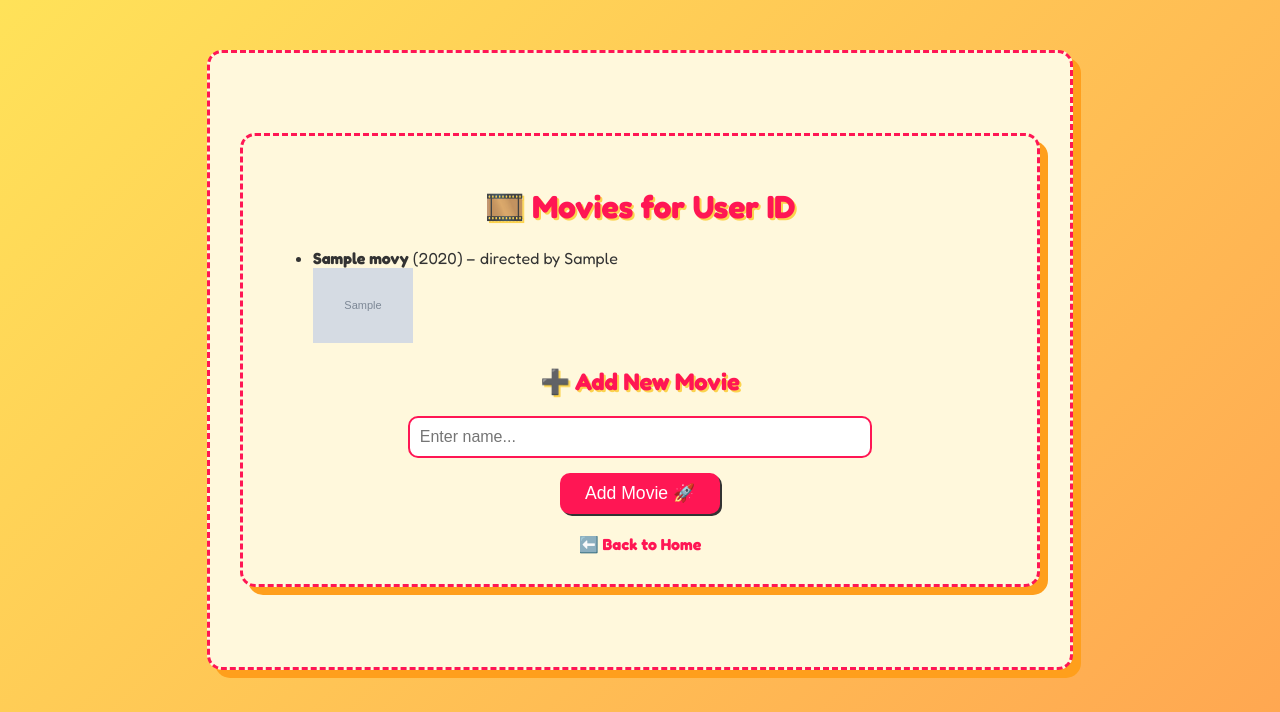
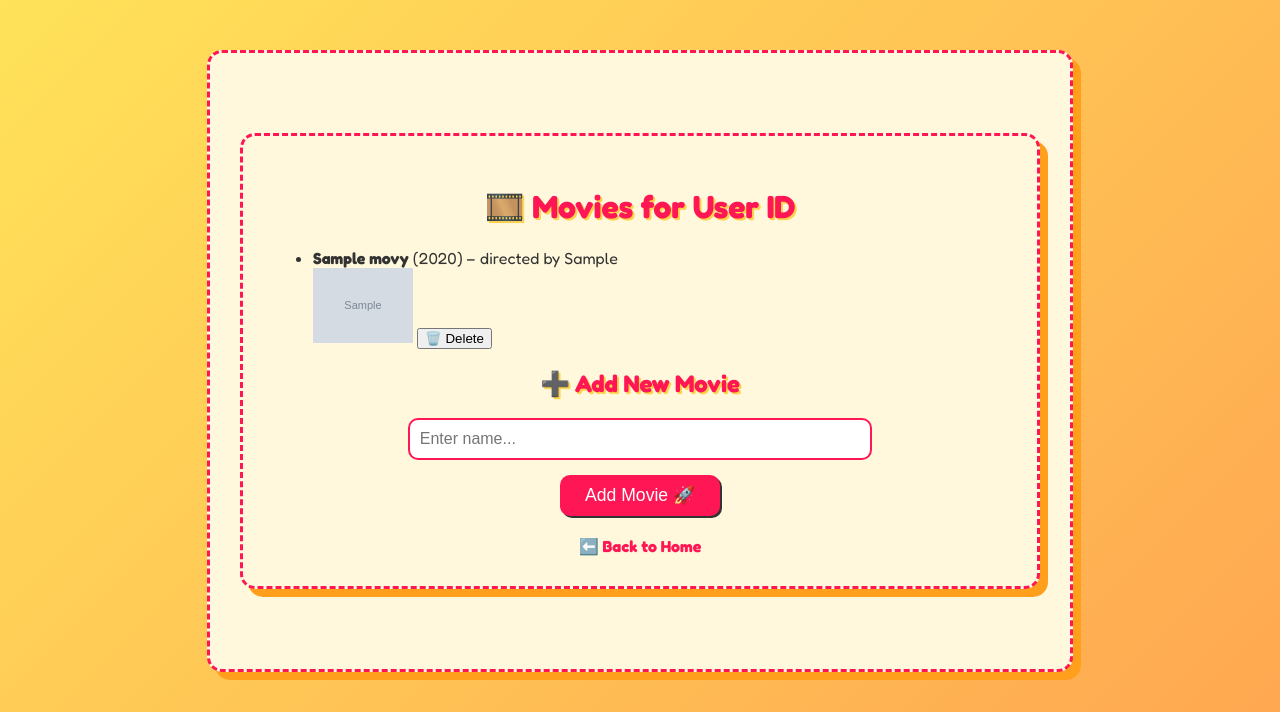
Before and after one commit to Mister-Calvin/MoviWebApp, a Flask app: page /users/1/movies in a window 1280 px wide. Shown: the top 712 px of the page. Run offline with Flask 3, Linux system fonts and the light colour scheme; tables that the repository leaves empty hold one stand-in row (values such as "Sample post"); grey boxes marked "Sample" are stand-in pictures.

Commit message:
Add delete functionality for movies including route, form button, and data manager logic

```diff
--- a/app.py
+++ b/app.py
@@ -1,4 +1,4 @@
-from flask import Flask, render_template, request, redirect
+from flask import Flask, render_template, request, redirect, url_for
 from data_manager import DataManager
 from models import db, Movie
 from api_movies import search_movie_and_get_movies
@@ -59,25 +59,13 @@ def list_movies(user_id):
     return render_template('show_movies.html', users=users, movies=movies, user=user)
 
 
-    #users = data_manager.get_movies(user_id)
-    #return render_template('show_movies.html', users=users)
-
-
-
-
-
-@app.route('/test-add')
-def test_add_movie():
-    data = search_movie_and_get_movies("Avatar")
-    new_movie = Movie(
-        name=data['Title'],
-        year=data['Year'],
-        director=data['Director'],
-        poster_url=data['Poster'],
-        user_id=1
-    )
-    data_manager.add_movie(new_movie)
-    return data_manager.get_movies(user_id=1)
+@app.route('/users/<int:user_id>/movies/<int:movie_id>/delete', methods=['POST'])
+def delete_movie(user_id, movie_id):
+    movie = data_manager.get_movie(movie_id)
+    if not movie:
+        return "Movie not found", 404
+    data_manager.delete_movie(movie_id)
+    return redirect(url_for('list_movies', user_id=user_id))
 
 
 if __name__ == '__main__':
--- a/data_manager.py
+++ b/data_manager.py
@@ -11,6 +11,9 @@ class DataManager():
 
     def get_movies(self, user_id):
         return Movie.query.filter_by(user_id=user_id).all()
+
+    def get_movie(self, movie_id):
+        return Movie.query.filter_by(id=movie_id).first()
 
     def add_movie(self, movie):
         try:
--- a/templates/show_movies.html
+++ b/templates/show_movies.html
@@ -12,6 +12,10 @@
                 <strong>{{ movie.name }}</strong> ({{ movie.year }}) – directed by {{ movie.director }}
                 <br>
                 <img src="{{ movie.poster_url }}" width="100">
+
+               <form action="{{ url_for('delete_movie', user_id=user.id, movie_id=movie.id) }}" method="POST" style="display:inline;">
+    <button type="submit">🗑️ Delete</button>
+    </form>
             </li>
         {% endfor %}
         </ul>
```
Also changed, not shown: data/movies.db (deleted).
